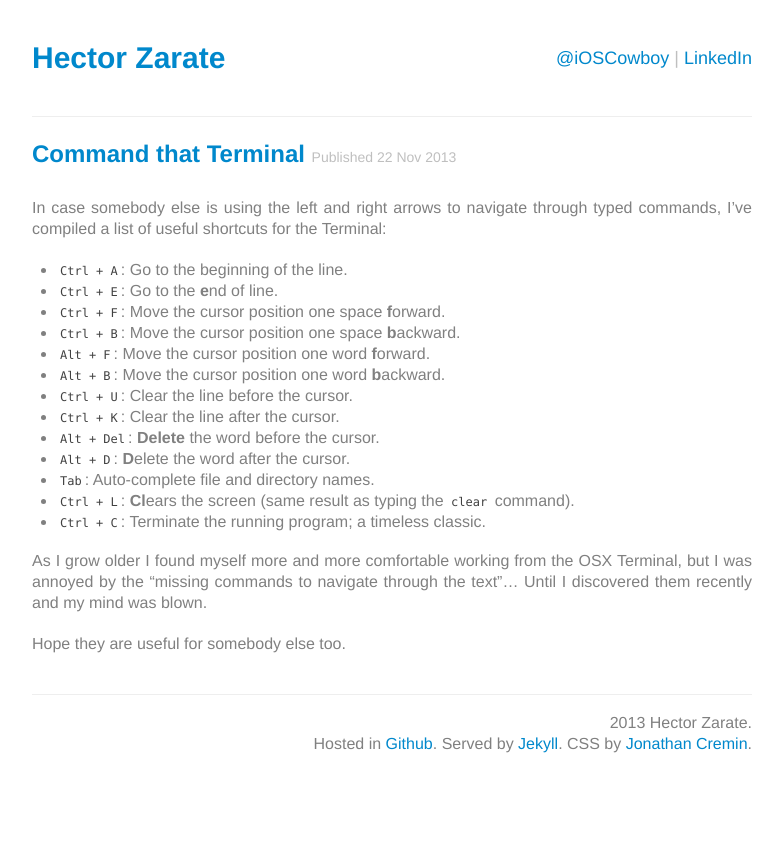
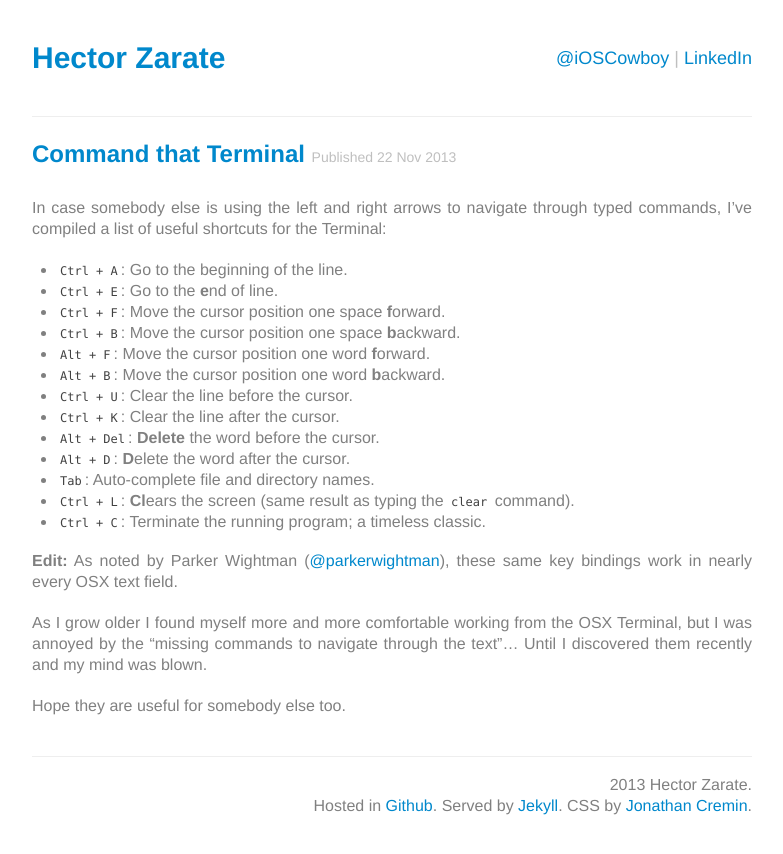
Before and after one commit to ChocoChipset/iOSCowboy.github.io, a Jekyll site: the page built from _posts/2013-11-22-terminal-commands.md, in a window 1280 px wide. Shown: the top 854 px of the page, without its empty margins (248-1031 px from the left). Built offline with Jekyll 4.4.1, drawn with Linux system fonts in a browser that asks for light colours; Markdown is read by kramdown in place of the engine named in the settings.

Commit message:
Included note from @parkerwightma in post about terminal commands

````diff
--- a/_posts/2013-11-22-terminal-commands.md
+++ b/_posts/2013-11-22-terminal-commands.md
@@ -19,6 +19,8 @@ In case somebody else is using the left and right arrows to navigate through typ
 * ```Ctrl + L```: **Cl**ears the screen (same result as typing the ```clear``` command).
 * ```Ctrl + C```: Terminate the running program; a timeless classic.
 
+**Edit:** As noted by Parker Wightman ([@parkerwightman](https://twitter.com/parkerwightman)), these same key bindings work in nearly every OSX text field.
+
 As I grow older I found myself more and more comfortable working from the OSX Terminal, but I was annoyed by the "missing commands to navigate through the text"...
 Until I discovered them recently and my mind was blown.
 
````
